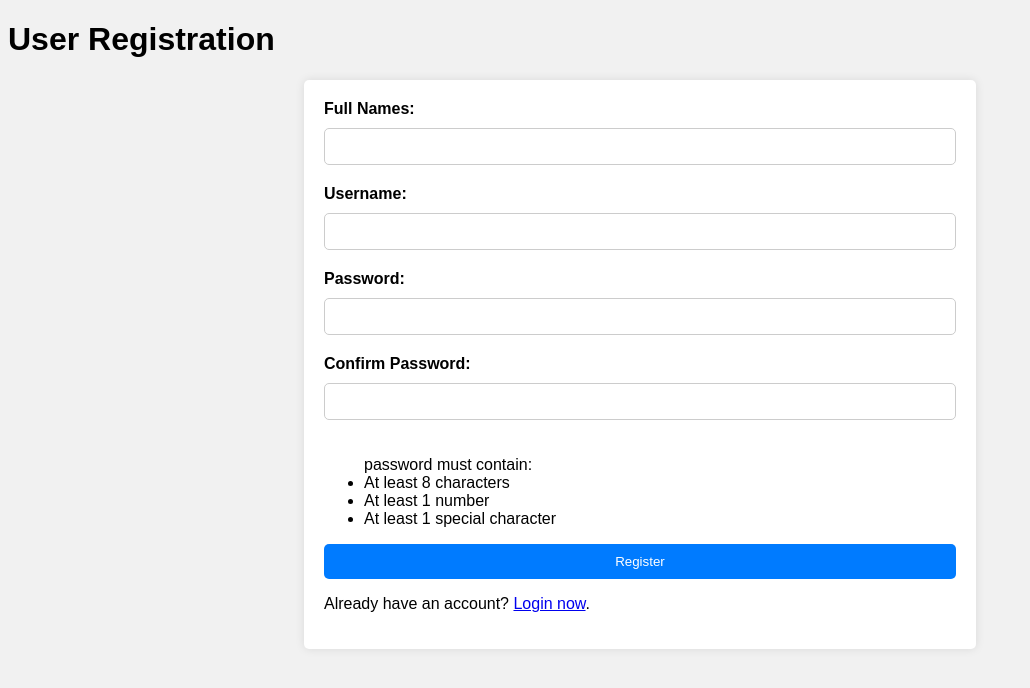
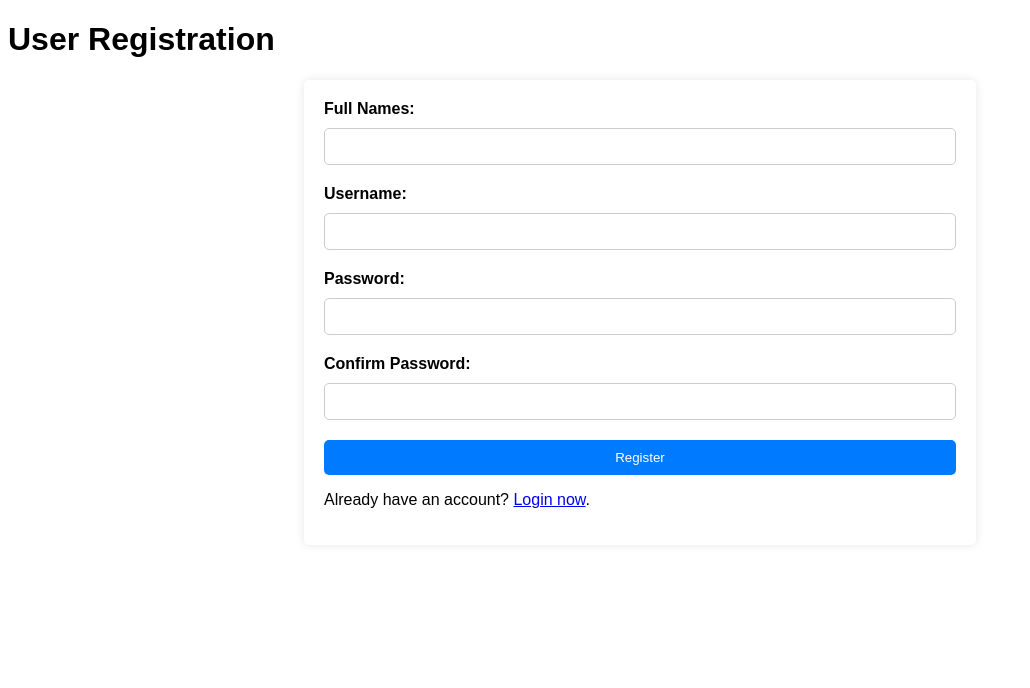
Before and after one commit to Pha12thom/Ticket_Reservation_system, a PHP site: page /registration/registration.php in a window 1280 px wide. Shown: the top 688 px of the page, without its empty margins (0-1030 px from the left). Run offline with PHP 8.4, Linux system fonts and the light colour scheme.

Commit message:
register css

```diff
--- a/registration/register.css
+++ b/registration/register.css
@@ -1,6 +1,6 @@
 body {
     font-family: Arial, sans-serif;
-    background-color: #f1f1f1;
+    background-color: rgb(255, 255, 255);
 }
 
 h2 {
--- a/registration/registration.php
+++ b/registration/registration.php
@@ -18,7 +18,10 @@ if ($_SERVER['REQUEST_METHOD'] === 'POST') {
     if (empty($fullnames) || empty($username) || empty($password) || empty($confirmPassword)) {
         $error = 'Please fill in all fields.';
     } elseif ($password !== $confirmPassword) {
-        $error = 'Passwords do not match.';
+        $error = 'Passwords do not match please try again';
+        echo "<script>
+        alert('$error');
+        </script>";
     } else {
         // Insert the user data into the database table
         $sql = "INSERT INTO users (fullnames, username, password) VALUES (?, ?, ?)";
@@ -30,6 +33,7 @@ if ($_SERVER['REQUEST_METHOD'] === 'POST') {
             exit();
         } else {
             $error = 'Registration failed. Please try again later.';
+            echo "<script>alert('$error');</script>";
         }
     }
 }
@@ -63,10 +67,7 @@ if ($_SERVER['REQUEST_METHOD'] === 'POST') {
         <label for="confirmPassword">Confirm Password:</label>
         <input type="password" name="confirmPassword" id="confirmPassword"><br>
         <nav>
-            <ul>password must contain:
-                <li>At least 8 characters</li>
-                <li>At least 1 number</li>
-                <li>At least 1 special character</li>
+
         </nav>
 
         <input type="submit" value="Register">
```
